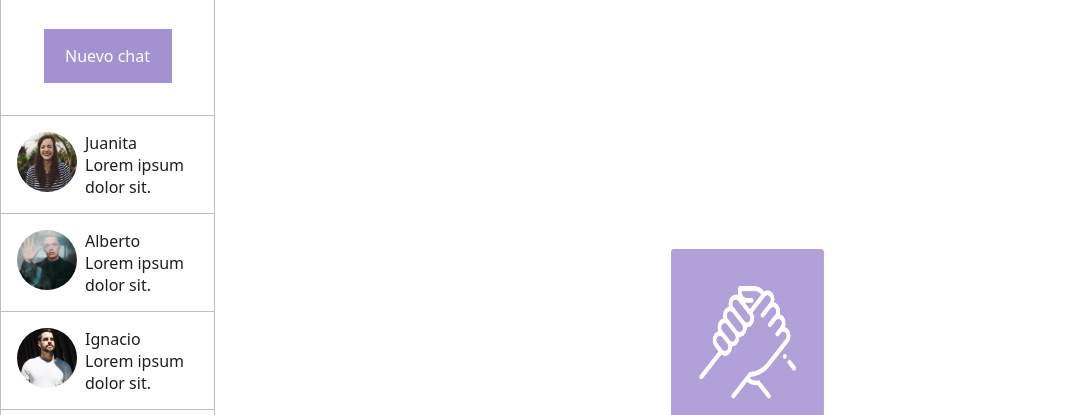
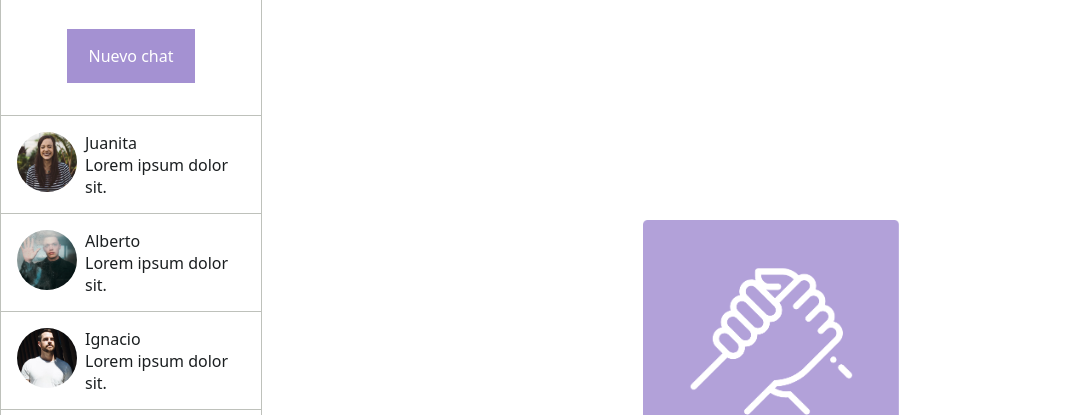
Before and after one commit to AlexanderMaverick/chatAppLayout, a plain HTML site: page index.html in a window 1280 px wide. Shown: the part 113-528 px from the top of the page, without its empty margins (0-1069 px from the left). Drawn offline with Linux system fonts and the light colour scheme.

Commit message:
img resolution

```diff
--- a/assets/css/style.css
+++ b/assets/css/style.css
@@ -21,7 +21,7 @@
   border-style: solid;
   width: 20vw;
   min-height: 100vh;
-  min-width: 200px;
+  min-width: 260px;
 }
 
 .profileStatus {
@@ -97,13 +97,17 @@
   width: 100vw;
 }
 
+.imgContainer {
+  width: 100%;
+  max-width: 256px;
+  margin: 0 auto;
+}
+
 .chatSection img {
   display: block;
   margin: 0 auto;
-  width: 12vw;
-  height: 24vh;
-  min-width: 142px;
-  min-height: 160px;
+  width: 100%;
+  height: 0 auto;
 }
 
 .chatPreview {
--- a/index.html
+++ b/index.html
@@ -5,7 +5,7 @@
     <meta charset="UTF-8">
     <meta name="viewport" content="width=device-width, initial-scale=1.0">
     <title>chat</title>
-     <link rel="stylesheet" href="assets/css/style.css">
+    <link rel="stylesheet" href="assets/css/style.css">
     <script src="https://kit.fontawesome.com/75bf9c57d9.js" crossorigin="anonymous"></script>
 </head>
 
@@ -124,8 +124,7 @@
                 </div>
                 <div class="contactInfoContainer">
                     <div class="contactInfo">
-                        <div class="profilePicture"><img src="assets/img/magdalena.jpg"
-                                alt="magdalena picture profile">
+                        <div class="profilePicture"><img src="assets/img/magdalena.jpg" alt="magdalena picture profile">
                         </div>
                         <div class="messagePreview">
                             <p>Magdalena</p>
@@ -139,7 +138,9 @@
 
         <div class="chatSection">
             <div>
-                <img src="assets/img/hand.png" alt="hand work img">
+                <div class="imgContainer">
+                    <img src="assets/img/hand.png" alt="hand work img">
+                </div>
                 <div class="chatPreview">
                     <h1>Comienza el Networking</h1>
                     <p>presiona el botón <b>"Nuevo chat"</b> para comenzar a crear nuevas</p>
```
